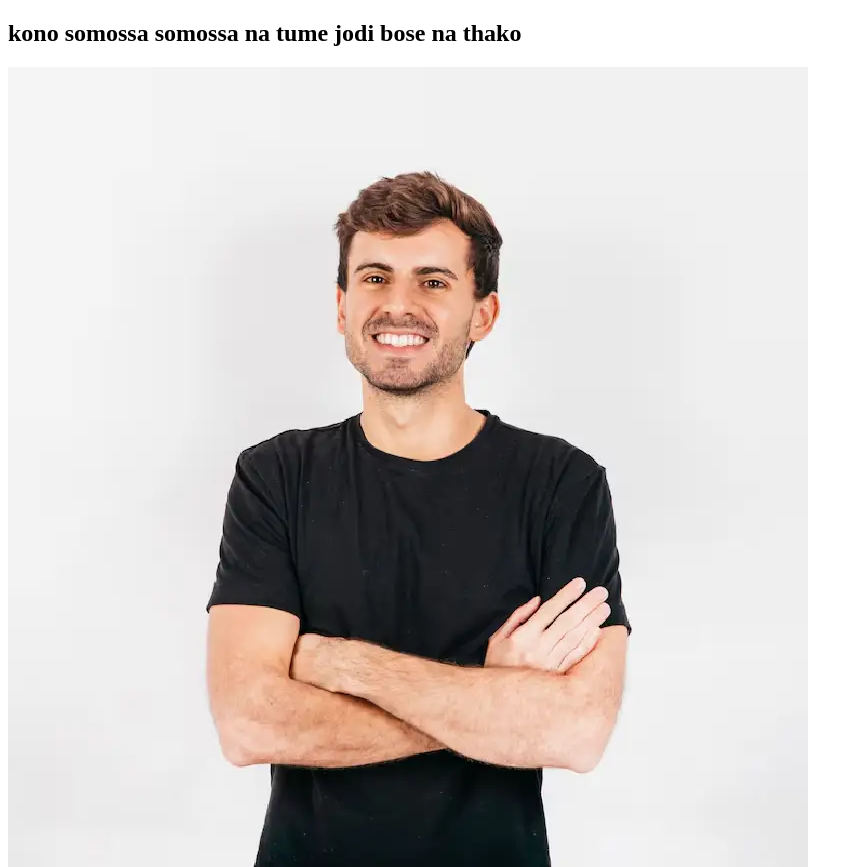
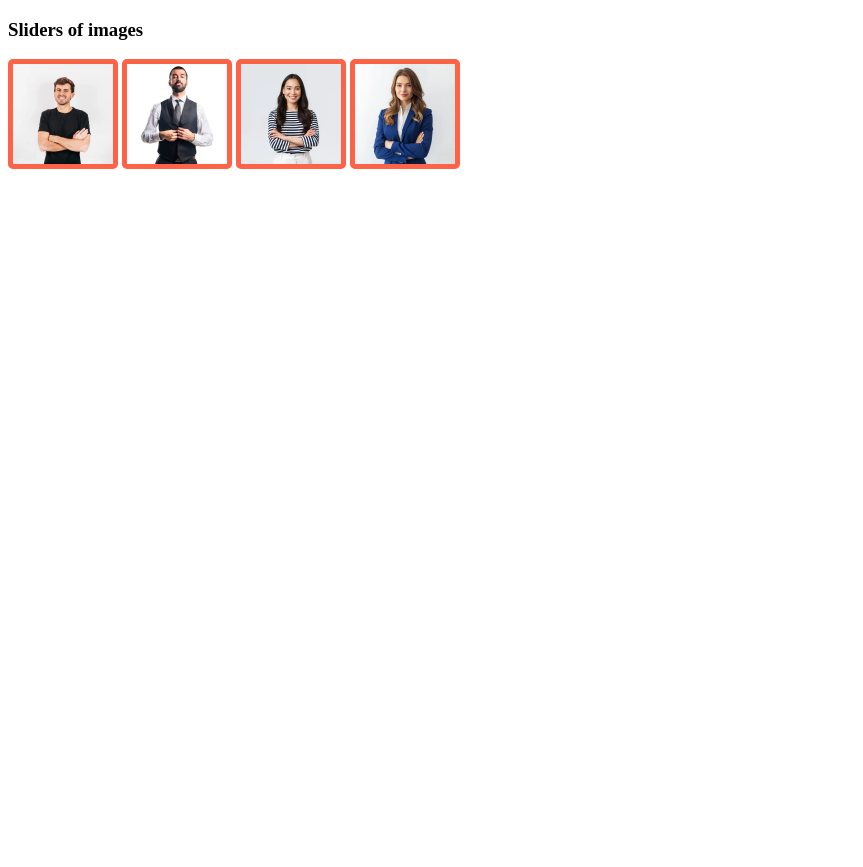
Before and after one commit to CodeCanvase/my-fourth-repo, a plain HTML site: page index.html in a window 1280 px wide. Shown: the top 867 px of the page, without its empty margins (0-863 px from the left). After the commit the page ends 800 px from the top, so only its background shows below. Drawn offline with Linux system fonts and the light colour scheme.

Commit message:
styles added complete

```diff
--- a/Styles/sliders.css
+++ b/Styles/sliders.css
@@ -0,0 +1,8 @@
+img{
+    width: 100px;
+    border: 3px solid tomato;
+    border-width: 5px;
+    border-radius: 5px;
+    box-shadow: rgb(245, 245, 245);
+
+}
--- a/index.html
+++ b/index.html
@@ -4,9 +4,10 @@
     <meta charset="UTF-8">
     <meta name="viewport" content="width=device-width, initial-scale=1.0">
     <title>My fourth repo</title>
+    <link rel="stylesheet" href="Styles/sliders.css">
 </head>
 <body>
-    <h2>kono somossa somossa na tume jodi bose na thako</h2>
+    <h3>Sliders of images</h3>
     <img src="iamges/man1.webp" alt="">
     <img src="iamges/man2.webp" alt="">
     <img src="iamges/woman1.webp" alt="">
```
